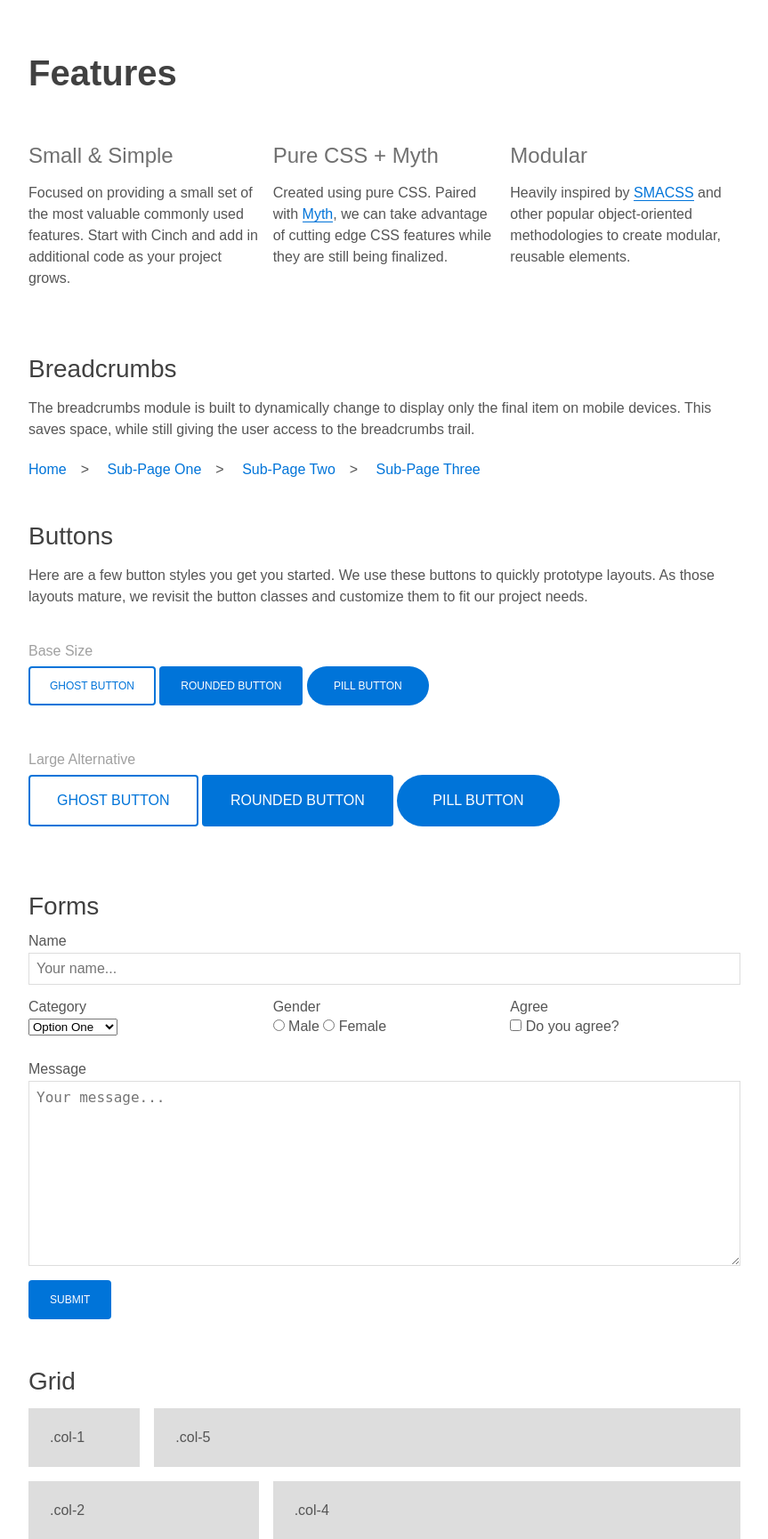
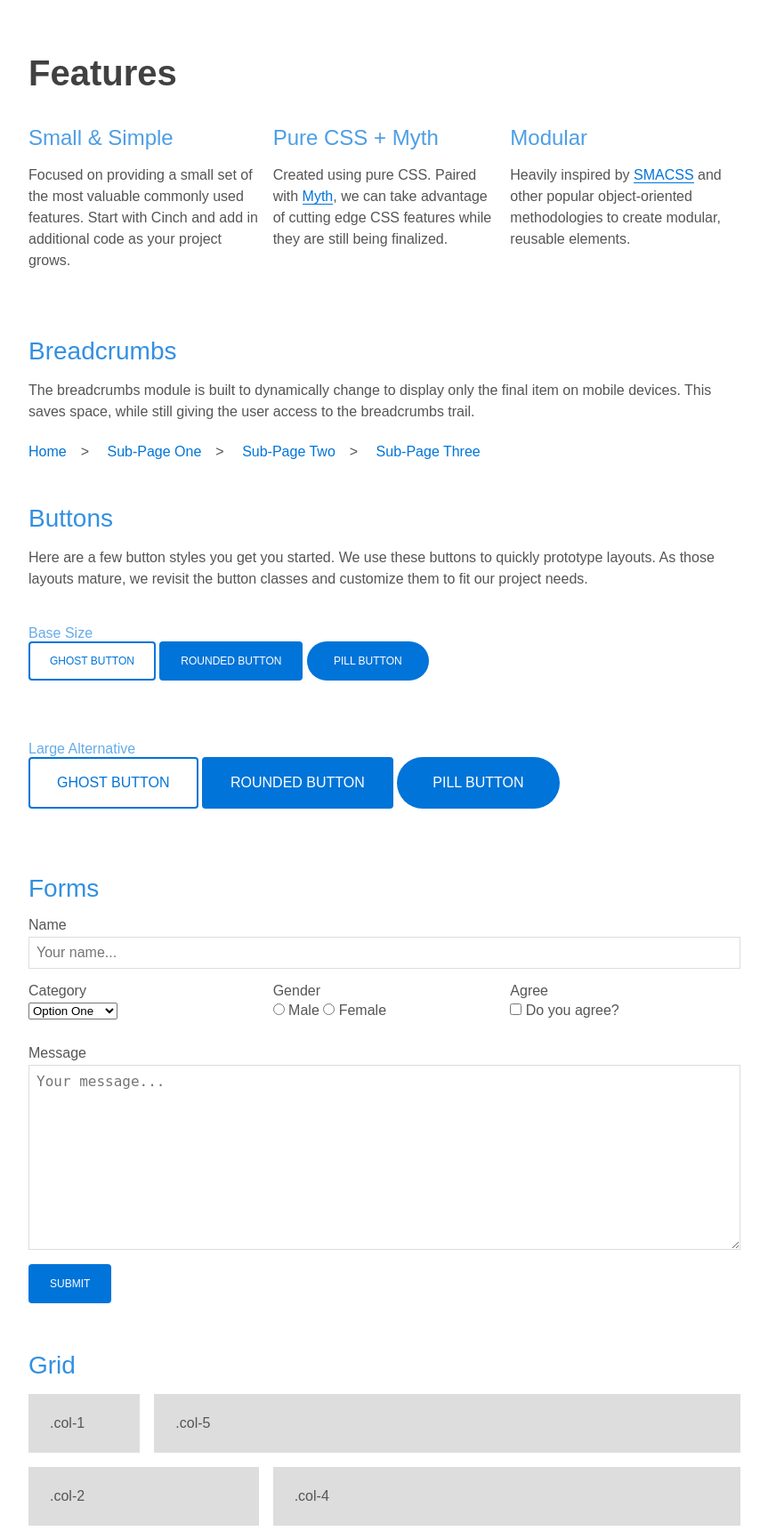
Before and after one commit to travm/cinch, a web app: file site/output/index.html in a window 1280 px wide. Shown: the part 249-1979 px from the top of the page at 89% size, without its empty margins (208-1071 px from the left). Run offline with its HTML, style and script files only (its server is not run), Linux system fonts and the light colour scheme; some libraries are stand-ins or nearby versions.

Commit message:
Small improvement to typography headings.

```diff
--- a/site/output/css/site.css
+++ b/site/output/css/site.css
@@ -20,12 +20,12 @@
 body {
   color: #555;
   line-height: 1.5;
-  font: 300 16px sans-serif;
+  font: 400 16px sans-serif;
   margin: 0;
   padding: 0;
 }
 
-/* Text */
+/* Typography */
 
 h1 {
   font-size: 3.5em;
@@ -39,25 +39,25 @@ h2 {
 h3 {
   font-size: 1.75em;
   font-weight: 400;
-  color: rgb(65, 65, 65);
+  color: rgb(51, 144, 225);
 }
 
 h4 {
   font-size: 1.5em;
-  font-weight: 300;
-  color: rgb(112, 112, 112);
+  font-weight: 400;
+  color: rgb(77, 158, 228);
 }
 
 h5 {
   font-size: 1.25em;
-  font-weight: 300;
-  color: rgb(112, 112, 112);
+  font-weight: 400;
+  color: rgb(102, 172, 232);
 }
 
 h6 {
   font-size: 1em;
-  font-weight: 300;
-  color: rgb(160, 160, 160);
+  font-weight: 400;
+  color: rgb(102, 172, 232);
 }
 
 h1,
@@ -66,7 +66,11 @@ h3,
 h4,
 h5,
 h6 {
-  margin: 1.5em 0 .5em 0;
+  margin: 1.5em 0 0 0;
+}
+
+h1 + div {
+  margin-top: 2em;
 }
 
 a {
@@ -78,6 +82,7 @@ p {
 }
 
 p > a {
+  color: #0074D9;
   text-decoration: none;
   border-bottom: 1px solid #0074D9;
 }
@@ -415,14 +420,6 @@ hr {
   padding: 0;
 }
 
-/* Logo */
-
-.logo {
-  font-family: "azo-sans-uber", sans-serif;
-  font-weight: 300;
-  margin: 0;
-}
-
 /* Measure */
 
 .measure {
@@ -685,3 +682,17 @@ body {
   padding: 2em 0;
   background: #0074D9;
 }
+
+/***********/
+
+/* MODULES */
+
+/***********/
+
+/* Logo */
+
+.logo {
+  font-family: "azo-sans-uber", sans-serif;
+  font-weight: 300;
+  margin: 0;
+}
--- a/site/output/index.html
+++ b/site/output/index.html
@@ -72,7 +72,7 @@
 
 <h3 id="buttons">Buttons</h3>
 <p>Here are a few button styles you get you started. We use these buttons to quickly prototype layouts. As those layouts mature, we revisit the button classes and customize them to fit our project needs.</p>
-<div class="grd">
+<div class="grd is-my1">
     <div class="row">
         <div class="col-6">
             <h6>Base Size</h6>
@@ -82,7 +82,7 @@
         </div>
     </div>
 </div>
-<div class="grd">
+<div class="grd is-my1">
     <div class="row">
         <div class="col-6">
             <h6>Large Alternative</h6>
@@ -94,7 +94,7 @@
 </div>
 
 <h3 id="forms">Forms</h3>
-<form action="" class="">
+<form action="" class="is-my1">
     <label for="name">Name</label>
     <input type="text" id="name" title="Input your name." placeholder="Your name...">
 
@@ -125,7 +125,7 @@
 </form>
 
 <h3 id="grid">Grid</h3>
-<div class="grd">
+<div class="grd is-my1">
     <div class="row">
         <div class="col-1">
             <div class="box">.col-1</div>
```
Also changed, not shown: dist/cinch.css (+11 -27 lines), site/contents/_index/content.md (+4 -4 lines), site/templates/css/site.css (+29 -18 lines), src/cinch.css (+11 -27 lines), src/site.css (+9 -1 lines), dist/cinch.lib.css.
